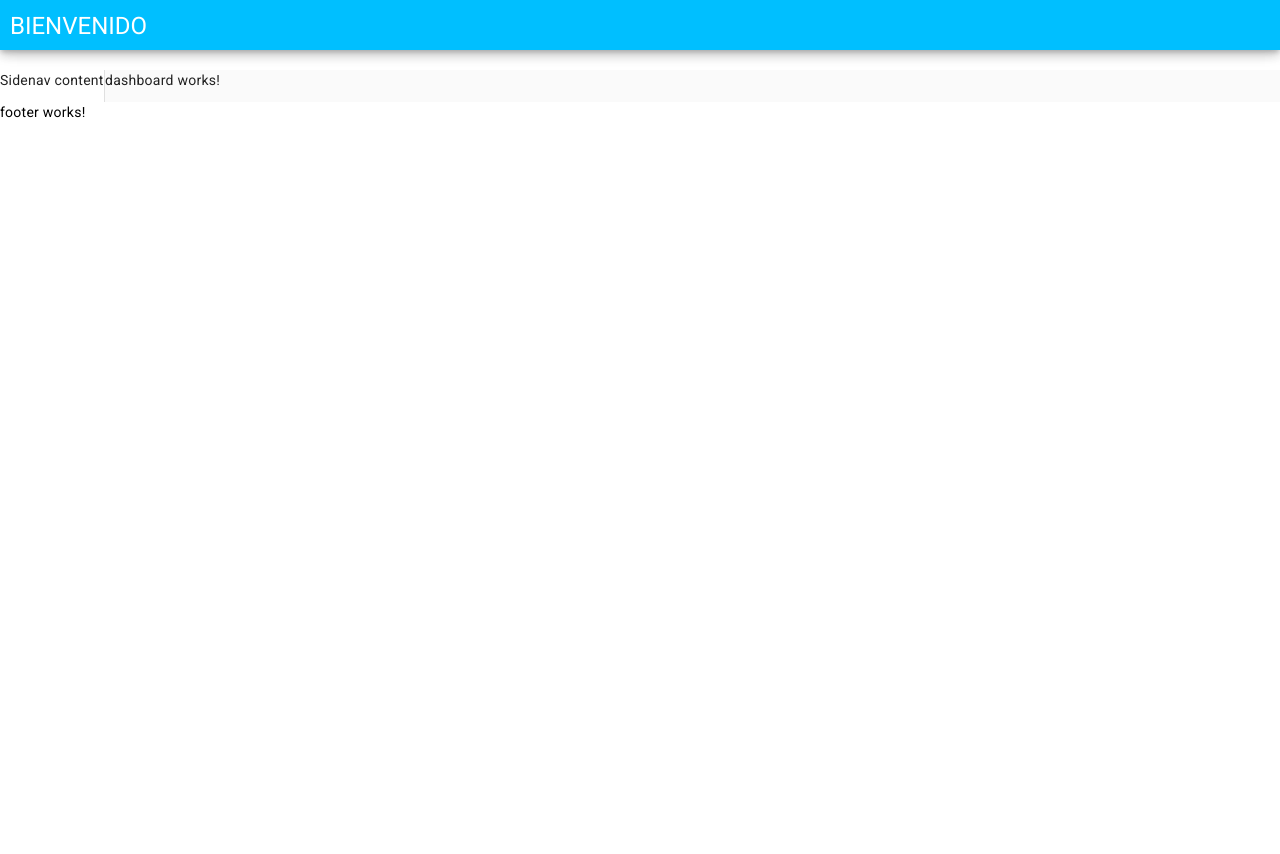
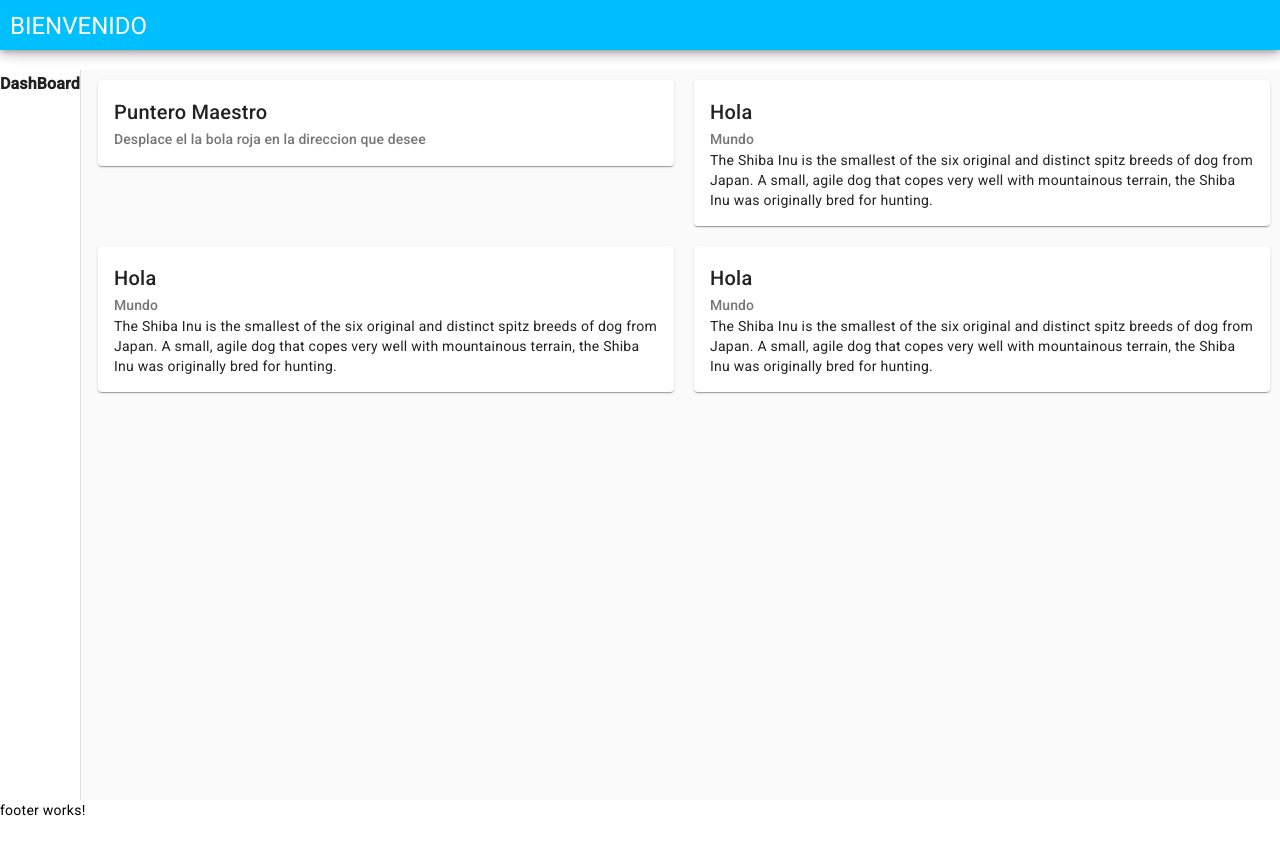
Before and after one commit to DavEstepa/DeclarativeSyntaxAngular, an Angular app: page /dashboard in a window 1280 px wide. Shown: the top 854 px of the page. Built offline with nearby package versions, Linux system fonts and the light colour scheme.

Commit message:
Resolved Routing Bug and WIP for component to map cursor position

```diff
--- a/src/app/app-routing.module.ts
+++ b/src/app/app-routing.module.ts
@@ -9,8 +9,8 @@ const routes: Routes = [
   {
     path: 'dashboard',
     loadChildren: () =>
-      import('./pages/dashboard/dashboard-routing.module').then(
-        (it) => it.DashboardRoutingModule
+      import('./pages/dashboard/dashboard.module').then(
+        (it) => it.DashboardModule
       ),
   },
   { path: '', redirectTo: 'home', pathMatch: 'full' },
--- a/src/app/app.component.css
+++ b/src/app/app.component.css
@@ -9,6 +9,7 @@
     background-color: deepskyblue;;
 }
 
-.general-container{
+.general-container {
     margin-top: 70px;
+    min-height: -webkit-fill-available;
 }
--- a/src/app/app.component.html
+++ b/src/app/app.component.html
@@ -1,7 +1,9 @@
 <app-header class="header" (toggleSidenav) = "toggleOptions($event)"></app-header>
 <mat-sidenav-container class="general-container">
-    <mat-sidenav mode="side" [opened]="showOptions">Sidenav content</mat-sidenav>
-    <mat-sidenav-content>
+    <mat-sidenav mode="side" [opened]="showOptions" class="sidenav">
+        <h3 routerLink="/dashboard"><b>DashBoard</b></h3>
+    </mat-sidenav>
+    <mat-sidenav-content class="content">
         <router-outlet></router-outlet>
     </mat-sidenav-content>
 </mat-sidenav-container>
--- /dev/null
+++ b/src/app/core/models/dashboard/state.model.ts
@@ -0,0 +1,4 @@
+export interface RelativePosition {
+    x: number;
+    y: number;
+  }
--- /dev/null
+++ b/src/app/pages/dashboard/components/master-pointer/master-pointer.component.css
@@ -0,0 +1,10 @@
+.drawing-screen {
+    min-height: 300px;
+    background-color: lightcyan;
+}
+
+.moving-object {
+    height: 5px;
+    width: 5px;
+    background-color: red;
+}
--- /dev/null
+++ b/src/app/pages/dashboard/components/master-pointer/master-pointer.component.html
@@ -0,0 +1,6 @@
+<div #drawingScreen *ngIf="event$ | async as event" class="drawing-screen">
+    {{event.x}} y {{event.y}}
+    <div [style.position]="'absolute'" [style.top.px]="event.x" [style.left.px]="event.y"
+    class="moving-object">
+    </div>
+</div>
--- /dev/null
+++ b/src/app/pages/dashboard/components/master-pointer/master-pointer.component.ts
@@ -0,0 +1,29 @@
+import { Component, ElementRef, ViewChild } from '@angular/core';
+import { fromEvent, map, switchMap, takeUntil, tap } from 'rxjs';
+import { RelativePosition } from 'src/app/core/models/dashboard/state.model';
+
+@Component({
+  selector: 'app-master-pointer',
+  templateUrl: './master-pointer.component.html',
+  styleUrls: ['./master-pointer.component.css']
+})
+export class MasterPointerComponent {
+  @ViewChild('drawingScreen') element?: ElementRef;
+
+  event$ = fromEvent(document, 'mousedown').pipe(
+    switchMap(() => fromEvent(document, 'mousemove').pipe(
+      takeUntil(fromEvent(document, 'mouseup')),
+      map((val)=>this.updateResults(val))
+      )
+    )
+  )
+
+  updateResults(event: any): RelativePosition{
+    if(this.element){
+      const {x, y} = this.element?.nativeElement.getBoundingClientRect();
+      console.log(x, y)
+    }
+    console.log(event)
+    return {x: event.clientX, y: event.clientY}
+  }
+}
--- a/src/app/pages/dashboard/container/dashboard.component.css
+++ b/src/app/pages/dashboard/container/dashboard.component.css
@@ -0,0 +1,14 @@
+.parent-container {
+    display: flex;
+    flex-wrap: wrap;
+  }
+
+  .row {
+    display: flex;
+    flex-basis: 100%;
+  }
+
+  .column {
+    flex: 1;
+    margin: 10px;
+  }
--- a/src/app/pages/dashboard/container/dashboard.component.html
+++ b/src/app/pages/dashboard/container/dashboard.component.html
@@ -1 +1,62 @@
-<p>dashboard works!</p>
+<div class="parent-container">
+    <div class="row">
+      <div class="column">
+        <mat-card>
+            <mat-card-header>
+              <mat-card-title>Puntero Maestro</mat-card-title>
+              <mat-card-subtitle>Desplace el la bola roja en la direccion que desee</mat-card-subtitle>
+            </mat-card-header>
+            <mat-card-content>
+                <app-master-pointer></app-master-pointer>
+            </mat-card-content>
+          </mat-card>
+      </div>
+      <div class="column">
+        <mat-card>
+            <mat-card-header>
+              <mat-card-title>Hola</mat-card-title>
+              <mat-card-subtitle>Mundo</mat-card-subtitle>
+            </mat-card-header>
+            <mat-card-content>
+              <p>
+                The Shiba Inu is the smallest of the six original and distinct spitz breeds of dog from Japan.
+                A small, agile dog that copes very well with mountainous terrain, the Shiba Inu was originally
+                bred for hunting.
+              </p>
+            </mat-card-content>
+          </mat-card>
+      </div>
+    </div>
+    <div class="row">
+      <div class="column">
+        <mat-card>
+            <mat-card-header>
+              <mat-card-title>Hola</mat-card-title>
+              <mat-card-subtitle>Mundo</mat-card-subtitle>
+            </mat-card-header>
+            <mat-card-content>
+              <p>
+                The Shiba Inu is the smallest of the six original and distinct spitz breeds of dog from Japan.
+                A small, agile dog that copes very well with mountainous terrain, the Shiba Inu was originally
+                bred for hunting.
+              </p>
+            </mat-card-content>
+          </mat-card>
+      </div>
+      <div class="column">
+        <mat-card>
+            <mat-card-header>
+              <mat-card-title>Hola</mat-card-title>
+              <mat-card-subtitle>Mundo</mat-card-subtitle>
+            </mat-card-header>
+            <mat-card-content>
+              <p>
+                The Shiba Inu is the smallest of the six original and distinct spitz breeds of dog from Japan.
+                A small, agile dog that copes very well with mountainous terrain, the Shiba Inu was originally
+                bred for hunting.
+              </p>
+            </mat-card-content>
+          </mat-card>
+      </div>
+    </div>
+  </div>
--- a/src/app/pages/dashboard/container/dashboard.component.ts
+++ b/src/app/pages/dashboard/container/dashboard.component.ts
@@ -1,4 +1,5 @@
 import { Component } from '@angular/core';
+import { DashboardService } from '../services/dashboard.service';
 
 @Component({
   selector: 'app-dashboard',
@@ -6,5 +7,5 @@ import { Component } from '@angular/core';
   styleUrls: ['./dashboard.component.css']
 })
 export class DashboardComponent {
-
+  constructor(private service: DashboardService){}
 }
--- /dev/null
+++ b/src/app/pages/dashboard/services/dashboard.service.ts
@@ -0,0 +1,18 @@
+import { Injectable } from '@angular/core';
+import { Subject, tap } from 'rxjs';
+import { RelativePosition } from 'src/app/core/models/dashboard/state.model';
+
+@Injectable({
+  providedIn: 'root'
+})
+export class DashboardService {
+  private relativePositionSubject = new Subject<RelativePosition>();
+  relativePositionAction$ = this.relativePositionSubject.asObservable();
+
+  relativePosition$ = this.relativePositionAction$.pipe(tap(console.log))
+  constructor() { }
+
+  updateRelativePosition(newCoords: RelativePosition){
+    this.relativePositionSubject.next(newCoords);
+  }
+}
```
Also changed, not shown: src/app/pages/dashboard/dashboard.module.ts (+7 -2 lines), 2 other files (tests, documents, lock files or other folders).
